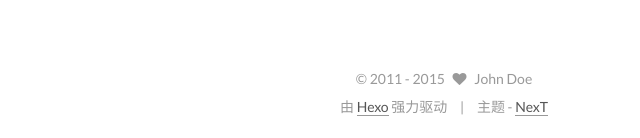
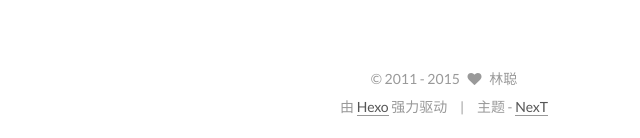
Before and after one commit to lunring/lunring.github.io, a plain HTML site: page index.html in a window 1280 px wide. Shown: the part 1483-1621 px from the top of the page, 196-836 px from the left. Drawn offline with Linux system fonts and the light colour scheme; a script that the page names is missing.

Commit message:
Site updated: 2015-12-28 22:43:16

```diff
--- a/css/main.css
+++ b/css/main.css
@@ -965,7 +965,7 @@ body {
   width: 4px;
   height: 4px;
   border-radius: 50%;
-  background: #ffff42;
+  background: #13ffff;
 }
 .sidebar-nav {
   margin: 0 0 20px;
--- a/index.html
+++ b/index.html
@@ -409,8 +409,8 @@
 
       <section class="site-overview sidebar-panel  sidebar-panel-active ">
         <div class="site-author motion-element" itemprop="author" itemscope itemtype="http://schema.org/Person">
-          <img class="site-author-image" src="/images/default_avatar.jpg" alt="John Doe" itemprop="image"/>
-          <p class="site-author-name" itemprop="name">John Doe</p>
+          <img class="site-author-image" src="/images/default_avatar.jpg" alt="林聪" itemprop="image"/>
+          <p class="site-author-name" itemprop="name">林聪</p>
         </div>
         <p class="site-description motion-element" itemprop="description"></p>
         <nav class="site-state motion-element">
@@ -518,7 +518,7 @@
   <span class="with-love">
     <i class="icon-next-heart fa fa-heart"></i>
   </span>
-  <span class="author" itemprop="copyrightHolder">John Doe</span>
+  <span class="author" itemprop="copyrightHolder">林聪</span>
 </div>
 
 <div class="powered-by">
```
Also changed, not shown: 2015/12/27/hello-world/index.html (+3 -3 lines), 2015/12/27/postName/index.html (+3 -3 lines), archives/2015/12/index.html (+3 -3 lines), archives/2015/index.html (+3 -3 lines), archives/index.html (+3 -3 lines).
